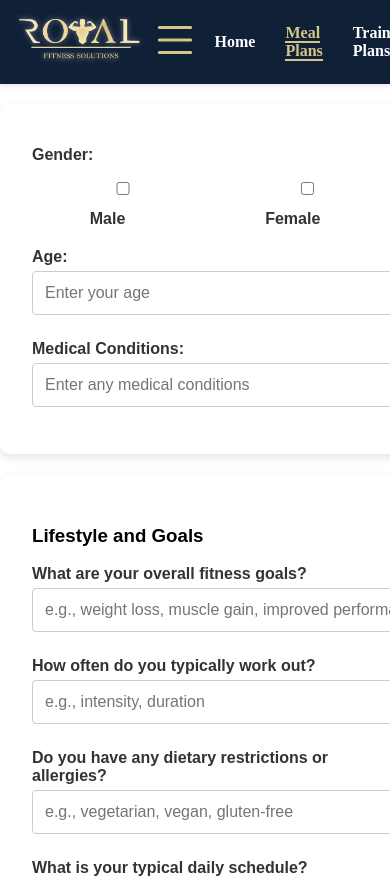
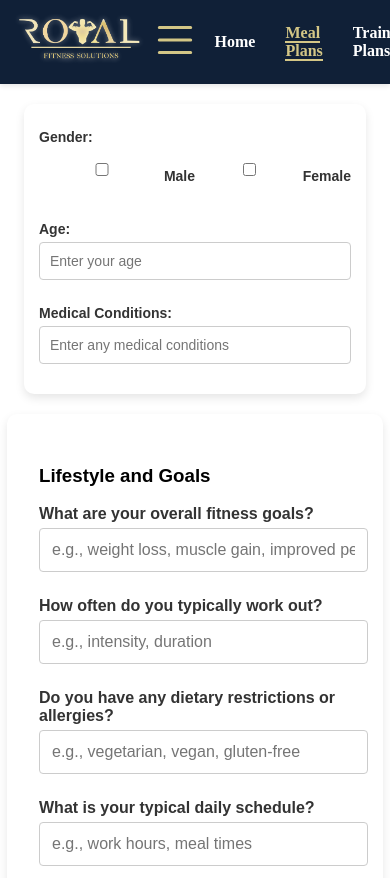
Before and after one commit to mekachi015/Royal-Fitness-Solutions, an Angular app in the folder Frontend/Royal-Fitness-Solutions/: page /meals in a window 390 px wide. Shown: the top 878 px of the page. Built offline with nearby package versions, Linux system fonts and the light colour scheme; sample sign-in values are in the browser's storage.

Commit message:
meal plan questionairs and page styled for mobile

```diff
--- a/Frontend/Royal-Fitness-Solutions/src/app/components/meal-plan-lifestyle-questionarie/meal-plan-lifestyle-questionarie.component.html
+++ b/Frontend/Royal-Fitness-Solutions/src/app/components/meal-plan-lifestyle-questionarie/meal-plan-lifestyle-questionarie.component.html
@@ -1,63 +1,62 @@
 <div class="form-container">
-    <!-- Second Form: Lifestyle and Goals -->
     <form [formGroup]="lifestyleForm" (ngSubmit)="onLifestyleSubmit()">
         <h3>Lifestyle and Goals</h3>
 
-        <div>
+        <div class="input-group">
             <label for="fitnessGoals">What are your overall fitness goals?</label>
             <input type="text" formControlName="fitnessGoals" placeholder="e.g., weight loss, muscle gain, improved performance" required />
         </div>
 
-        <div>
+        <div class="input-group">
             <label for="workoutFrequency">How often do you typically work out?</label>
             <input type="text" formControlName="workoutFrequency" placeholder="e.g., intensity, duration" required />
         </div>
 
-        <div>
+        <div class="input-group">
             <label for="dietaryRestrictions">Do you have any dietary restrictions or allergies?</label>
             <input type="text" formControlName="dietaryRestrictions" placeholder="e.g., vegetarian, vegan, gluten-free" />
         </div>
 
-        <div>
+        <div class="input-group">
             <label for="dailySchedule">What is your typical daily schedule?</label>
             <input type="text" formControlName="dailySchedule" placeholder="e.g., work hours, meal times" />
         </div>
 
         <h4>Food Preferences and Habits</h4>
-        <div>
+        <div class="input-group">
             <label for="favoriteFoods">What are your favorite foods and cuisines?</label>
             <input type="text" formControlName="favoriteFoods" placeholder="e.g., Italian, Chinese" />
         </div>
 
-        <div>
+        <div class="input-group">
             <label for="dislikedFoods">Are there any foods you particularly dislike or avoid?</label>
             <input type="text" formControlName="dislikedFoods" placeholder="e.g., broccoli, nuts" />
         </div>
 
-        <div>
+        <div class="input-group">
             <label for="eatOutFrequency">How often do you eat out?</label>
             <input type="text" formControlName="eatOutFrequency" placeholder="e.g., once a week" />
         </div>
 
-        <div>
+        <div class="input-group">
             <label for="cookingHabits">Do you typically cook at home, or do you rely on prepared meals?</label>
             <input type="text" formControlName="cookingHabits" placeholder="e.g., cook at home" />
         </div>
 
         <h4>Nutritional Needs</h4>
-        <div>
+        <div class="input-group">
             <label for="medicalConditionsDiet">Have you been diagnosed with any medical conditions that affect your diet?</label>
             <input type="text" formControlName="medicalConditionsDiet" placeholder="e.g., diabetes, heart disease" />
         </div>
 
-        <div>
+        <div class="input-group">
             <label for="pregnantBreastfeeding">Are you pregnant or breastfeeding?</label>
             <input type="text" formControlName="pregnantBreastfeeding" placeholder="Yes/No" />
         </div>
 
-       <div class="buttons">
-        <button type="submit">Submit Lifestyle Info</button>
-        <button type="button" (click)="clearLifestyleForm()">Clear</button>
-       </div>
+        <div class="buttons">
+            <button type="submit">Submit Info</button>
+            <button type="button" (click)="clearLifestyleForm()">Clear</button>
+        </div>
     </form>
 </div>
--- a/Frontend/Royal-Fitness-Solutions/src/app/components/meal-plan-lifestyle-questionarie/meal-plan-lifestyle-questionarie.component.scss
+++ b/Frontend/Royal-Fitness-Solutions/src/app/components/meal-plan-lifestyle-questionarie/meal-plan-lifestyle-questionarie.component.scss
@@ -67,13 +67,68 @@ button:hover {
     background-color: var(--secondary-colour);
 }
 
-/* Responsive adjustments */
-@media (max-width: 768px) {
+@media (min-width: 430px) {
     .form-container {
-        width: 95%; /* Make container wider on small screens */
+       //padding: 15px; /* Add padding around the form container */
+        font-size: 14px; /* Smaller font size for better fit */
+    }
+    #fitnessGoals{
+        width: 20px;
+    }
+    form {
+        display: flex; /* Use flexbox for layout */
+        flex-direction: column; /* Stack form elements vertically */
+    }
+
+    h3, h4 {
+        text-align: center; /* Center align headers */
+        font-size: 1.5rem; /* Adjust header size */
+    }
+
+    .input-group {
+        margin-bottom: 15px; /* Space between input groups */
+    }
+
+    label {
+        margin-bottom: 5px; /* Space between label and input */
+        font-weight: bold; /* Make labels bold for emphasis */
+    }
+
+    input {
+        padding: 10px; /* Add padding for input fields */
+        border: 1px solid #ccc; /* Light border */
+        border-radius: 4px; /* Rounded corners */
+        font-size: 14px; /* Match input font size */
+        width: 100%; /* Full width for inputs */
+        box-sizing: border-box; /* Include padding in width */
+    }
+
+    .buttons {
+        display: flex; /* Flex for button alignment */
+        justify-content: space-between; /* Space between buttons */
+        margin-top: 10px; /* Space above buttons */
     }
 
     button {
-        width: 100%; /* Keep buttons full-width on smaller screens */
+        padding: 10px; /* Add padding to buttons */
+        font-size: 14px; /* Button font size */
+        cursor: pointer; /* Pointer cursor for buttons */
+        border: none; /* Remove default border */
+        border-radius: 4px; /* Rounded corners */
+        background-color: var(--primary-colour); /* Primary button color */
+        color: white; /* White text */
+        transition: background-color 0.3s; /* Smooth color transition */
+    }
+
+    button:hover {
+        background-color: var(--secondary-colour); /* Change color on hover */
+    }
+
+    button[type="button"] {
+        background-color: var(--primary-colour); /* Red for clear button */
+    }
+
+    button[type="button"]:hover {
+        background-color: var(--secondary-colour); /* Darker red on hover */
     }
 }
--- a/Frontend/Royal-Fitness-Solutions/src/app/components/meal-plan-questionaire/meal-plan-questionaire.component.html
+++ b/Frontend/Royal-Fitness-Solutions/src/app/components/meal-plan-questionaire/meal-plan-questionaire.component.html
@@ -21,10 +21,5 @@
             <label for="medicalConditions">Medical Conditions:</label>
             <input type="text" formControlName="medicalConditions" placeholder="Enter any medical conditions" />
         </div>
-
-        <!-- <div class="buttons">
-            <button type="submit">Submit</button>
-            <button type="clear">Clear</button>
-        </div> -->
     </form>
 </div>
--- a/Frontend/Royal-Fitness-Solutions/src/app/components/meal-plan-questionaire/meal-plan-questionaire.component.scss
+++ b/Frontend/Royal-Fitness-Solutions/src/app/components/meal-plan-questionaire/meal-plan-questionaire.component.scss
@@ -68,13 +68,57 @@ button:hover {
     background-color: var(--secondary-colour);
 }
 
-/* Responsive adjustments */
-@media (max-width: 768px) {
+@media (max-width: 430px) {
     .form-container {
-        width: 95%; /* Make container wider on small screens */
+        padding: 15px; /* Add padding around the form container */
+        font-size: 14px; /* Smaller font size for better fit */
+    }
+
+    form {
+        display: flex; /* Use flexbox for layout */
+        flex-direction: column; /* Stack form elements vertically */
+    }
+
+    label {
+        margin-bottom: 5px; /* Space between label and input */
+        font-weight: bold; /* Make labels bold for emphasis */
+    }
+
+    input[type="number"],
+    input[type="text"] {
+        padding: 10px; /* Add padding for input fields */
+        border: 1px solid #ccc; /* Light border */
+        border-radius: 4px; /* Rounded corners */
+        font-size: 14px; /* Match input font size */
+        width: 100%; /* Full width for inputs */
+        box-sizing: border-box; /* Include padding in width */
+        margin-bottom: 15px; /* Space between input fields */
+    }
+
+    .gender-checkboxes {
+        display: flex; /* Use flexbox for checkbox layout */
+        justify-content: space-between; /* Space out the checkboxes */
+        margin-bottom: 15px; /* Space below checkbox group */
+    }
+
+    .gender-checkboxes label {
+        flex: 1; /* Allow labels to grow */
+        display: flex; /* Use flexbox for labels */
+        align-items: center; /* Center align text vertically */
     }
 
     button {
-        width: 100%; /* Keep buttons full-width on smaller screens */
+        padding: 10px; /* Add padding to buttons */
+        font-size: 14px; /* Button font size */
+        cursor: pointer; /* Pointer cursor for buttons */
+        border: none; /* Remove default border */
+        border-radius: 4px; /* Rounded corners */
+        background-color: var(--primary-colour); /* Primary button color */
+        color: white; /* White text */
+        transition: background-color 0.3s; /* Smooth color transition */
+    }
+
+    button:hover {
+        background-color: var(--secondary-colour); /* Change color on hover */
     }
 }
--- a/Frontend/Royal-Fitness-Solutions/src/app/components/nav-bar/nav-bar.component.scss
+++ b/Frontend/Royal-Fitness-Solutions/src/app/components/nav-bar/nav-bar.component.scss
@@ -61,11 +61,14 @@
 // }
 
 /* Navbar container */
+/* Navbar container */
 .navbar-container {
     width: 100%;
     background-color: var(--primary-colour);
     box-shadow: 0 2px 5px rgba(0, 0, 0, 0.1);
-
+    position: sticky; /* Make the navbar sticky */
+    top: 0; /* Stay at the top */
+    z-index: 1000; /* Ensure it stays on top of other content */
 }
 
 nav {
@@ -169,6 +172,11 @@ nav {
 
 /* Media queries for screens smaller than 430px */
 @media (min-width: 430px) {
+    .navbar-container{
+        position: sticky; /* Make the navbar sticky */
+        top: 0; /* Stay at the top */
+        z-index: 1000; /* Ensure it stays on top of other content */
+    }
     nav {
         padding: 10px 20px;
     }
```
